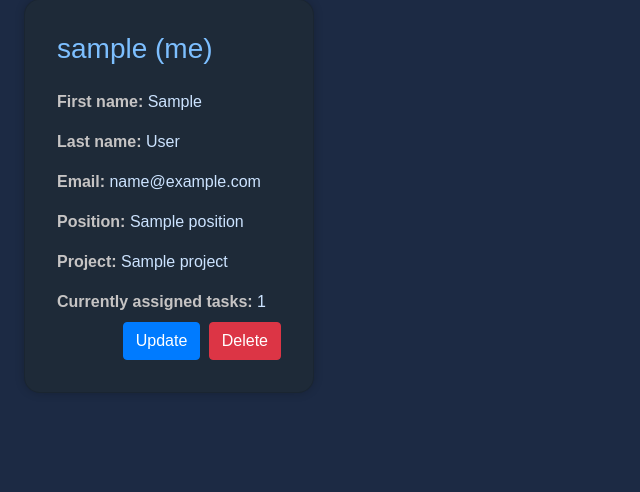
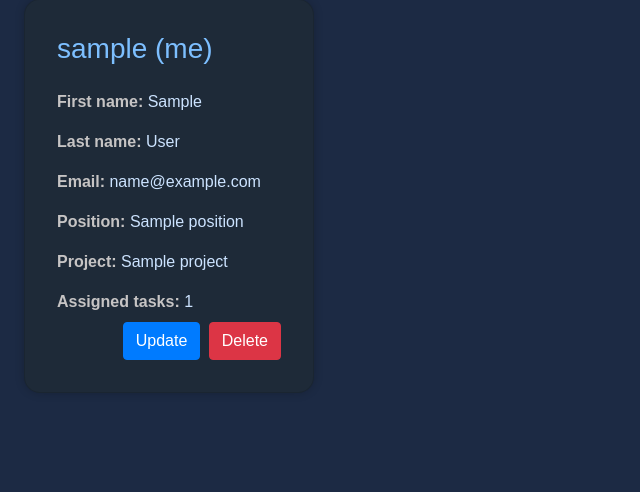
Before and after one commit to sosunovych-andrii/task-manager, a Django app: page /workers/ in a window 1280 px wide. Shown: the part 175-667 px from the top of the page, without its empty margins (0-640 px from the left). Run offline with Django 5.2, Linux system fonts and the light colour scheme; a user stored in the database is signed in; tables that the repository leaves empty hold one stand-in row (values such as "Sample post"); some libraries are stand-ins or nearby versions.

Commit message:
Change task label

```diff
--- a/templates/core/worker_list.html
+++ b/templates/core/worker_list.html
@@ -29,7 +29,7 @@
         <p><strong>Email: </strong>{{ worker.email }}</p>
         <p><strong>Position: </strong>{{ worker.position.name }}</p>
         <p><strong>Project: </strong>{{ worker.project.name }}</p>
-        <p><strong>Currently assigned tasks: </strong>{{ worker.tasks_count }}</p>
+        <p><strong>Assigned tasks: </strong>{{ worker.tasks_count }}</p>
         {% if user.is_superuser %}
           <div class="ml-auto mt-auto">
             <a href="{% url 'core:worker-update' pk=worker.pk %}" class="btn btn-primary mr-1">Update</a>
```
